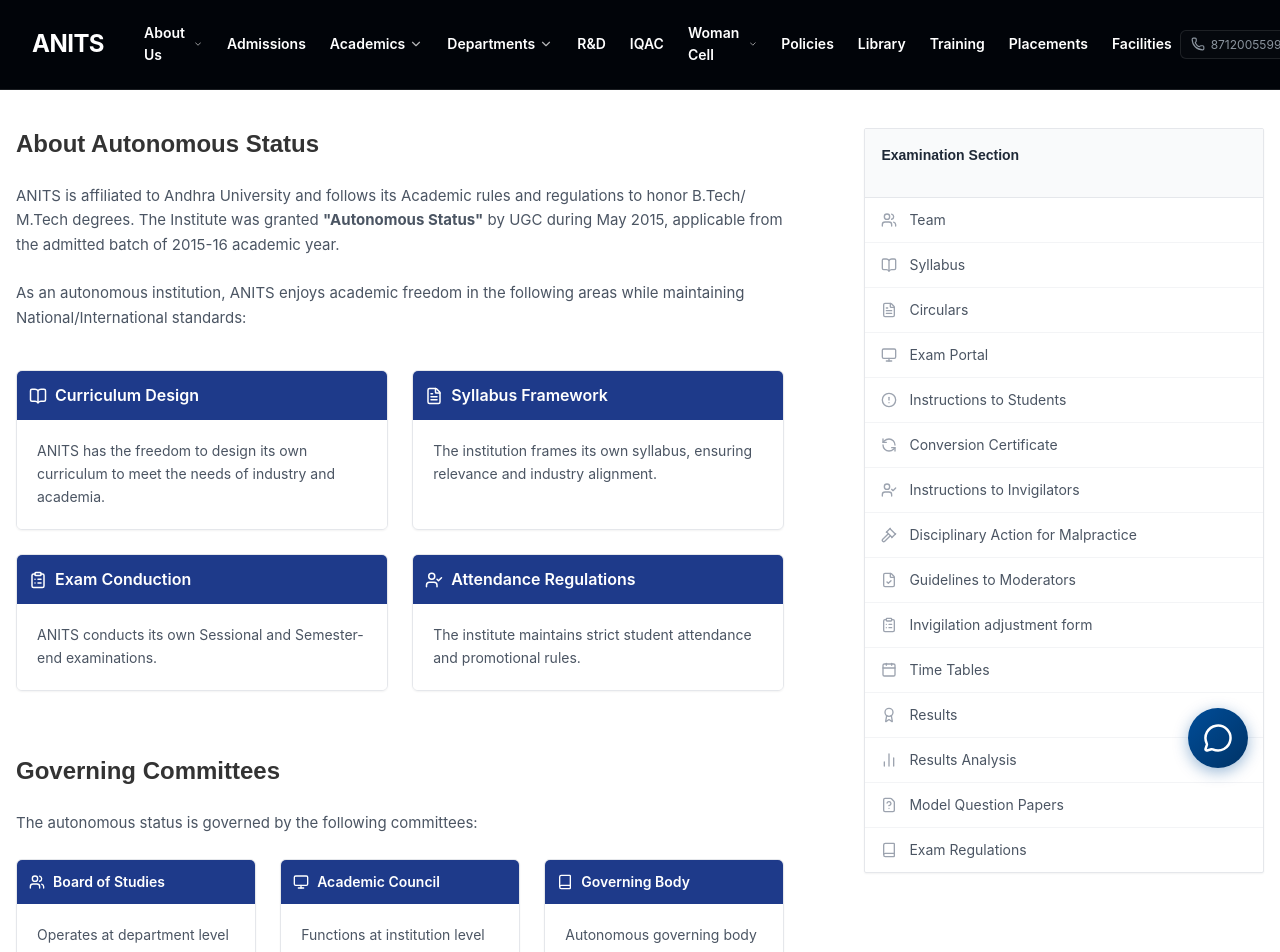
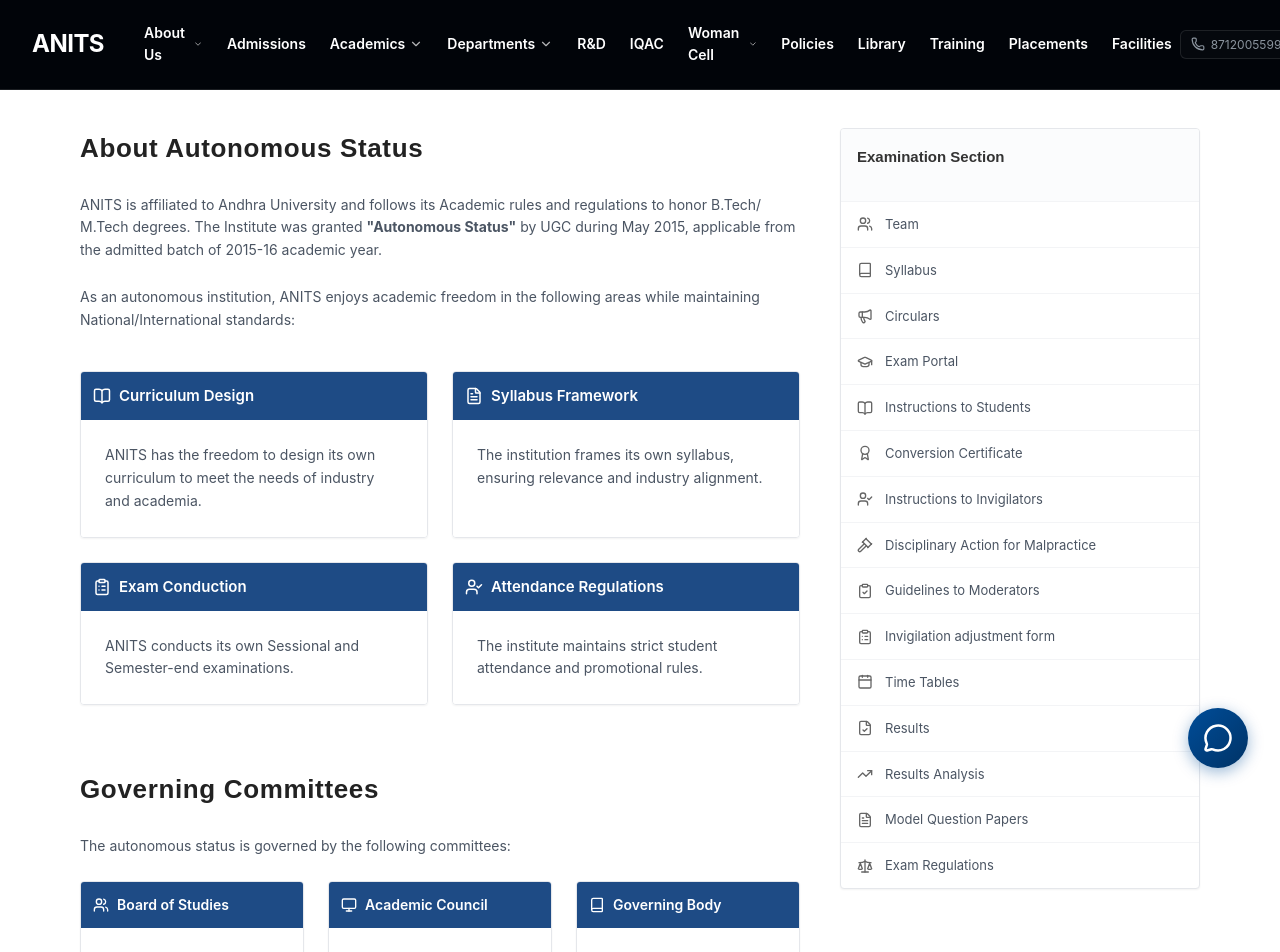
Before and after one commit to sandeep-kumar-270904/anits-college-website-, a React app in the folder frontend/: page /academics/exams in a window 1280 px wide. Shown: the top 952 px of the page. Built offline with nearby package versions, Linux system fonts and the light colour scheme; the HTML template or start-up script is replaced by a standard one.

Commit message:
feat: perfect Exam Section page layout and icons according to screenshot

```diff
--- a/frontend/src/pages/ExamSection.jsx
+++ b/frontend/src/pages/ExamSection.jsx
@@ -2,116 +2,117 @@ import React from 'react';
 import { Helmet } from 'react-helmet-async';
 import { Link } from 'react-router-dom';
 import {
-  Users, BookOpen, FileText, Monitor, AlertCircle,
-  RefreshCcw, UserCheck, Gavel, FileCheck, ClipboardList,
-  Calendar, Award, BarChart2, FileQuestion, Book
+  Users, Book, Megaphone, GraduationCap, BookOpen,
+  Award, UserCheck, Gavel, ClipboardCheck, ClipboardList,
+  Calendar, FileCheck, TrendingUp, FileText, Scale,
+  Monitor
 } from 'lucide-react';
 
 const ExamSection = () => {
   const sidebarLinks = [
     { name: 'Team', icon: <Users size={16} /> },
-    { name: 'Syllabus', icon: <BookOpen size={16} /> },
-    { name: 'Circulars', icon: <FileText size={16} /> },
-    { name: 'Exam Portal', icon: <Monitor size={16} /> },
-    { name: 'Instructions to Students', icon: <AlertCircle size={16} /> },
-    { name: 'Conversion Certificate', icon: <RefreshCcw size={16} /> },
+    { name: 'Syllabus', icon: <Book size={16} /> },
+    { name: 'Circulars', icon: <Megaphone size={16} /> },
+    { name: 'Exam Portal', icon: <GraduationCap size={16} /> },
+    { name: 'Instructions to Students', icon: <BookOpen size={16} /> },
+    { name: 'Conversion Certificate', icon: <Award size={16} /> },
     { name: 'Instructions to Invigilators', icon: <UserCheck size={16} /> },
     { name: 'Disciplinary Action for Malpractice', icon: <Gavel size={16} /> },
-    { name: 'Guidelines to Moderators', icon: <FileCheck size={16} /> },
+    { name: 'Guidelines to Moderators', icon: <ClipboardCheck size={16} /> },
     { name: 'Invigilation adjustment form', icon: <ClipboardList size={16} /> },
     { name: 'Time Tables', icon: <Calendar size={16} /> },
-    { name: 'Results', icon: <Award size={16} /> },
-    { name: 'Results Analysis', icon: <BarChart2 size={16} /> },
-    { name: 'Model Question Papers', icon: <FileQuestion size={16} /> },
-    { name: 'Exam Regulations', icon: <Book size={16} /> },
+    { name: 'Results', icon: <FileCheck size={16} /> },
+    { name: 'Results Analysis', icon: <TrendingUp size={16} /> },
+    { name: 'Model Question Papers', icon: <FileText size={16} /> },
+    { name: 'Exam Regulations', icon: <Scale size={16} /> },
   ];
 
   return (
-    <div className="font-sans min-h-screen bg-white pt-[80px]">
+    <div className="font-sans min-h-screen bg-white pt-[80px] pb-20">
       <Helmet>
         <title>Examination Section | ANITS</title>
       </Helmet>
 
-      <div className="max-w-7xl mx-auto px-4 py-12 flex flex-col lg:flex-row gap-12">
+      <div className="max-w-6xl mx-auto px-4 py-12 flex flex-col lg:flex-row gap-10">
 
         {/* Main Content */}
-        <div className="w-full lg:w-2/3 lg:pr-8">
-          <h2 className="text-2xl font-bold text-[#333] mb-6 font-['Oswald',sans-serif]">About Autonomous Status</h2>
+        <div className="w-full lg:w-2/3">
+          <h2 className="text-[26px] font-bold text-[#222] mb-6 font-['Oswald',sans-serif] tracking-wide">About Autonomous Status</h2>
 
-          <p className="text-gray-600 leading-relaxed mb-6 text-[15px]">
+          <p className="text-gray-600 leading-relaxed mb-6 text-[14px]">
             ANITS is affiliated to Andhra University and follows its Academic rules and regulations to honor B.Tech/ M.Tech degrees.
             The Institute was granted <strong>"Autonomous Status"</strong> by UGC during May 2015, applicable from the admitted batch of 2015-16 academic year.
           </p>
-          <p className="text-gray-600 leading-relaxed mb-10 text-[15px]">
+          <p className="text-gray-600 leading-relaxed mb-10 text-[14px]">
             As an autonomous institution, ANITS enjoys academic freedom in the following areas while maintaining National/International standards:
           </p>
 
           <div className="grid grid-cols-1 md:grid-cols-2 gap-6 mb-16">
             {/* Cards */}
-            <div className="border border-gray-200 rounded-md overflow-hidden shadow-sm">
-              <div className="bg-[#1e3a8a] text-white p-3 font-semibold flex items-center gap-2">
+            <div className="border border-gray-200 rounded overflow-hidden shadow-sm flex flex-col">
+              <div className="bg-[#1e4b85] text-white p-3 font-semibold flex items-center gap-2 text-[15px]">
                 <BookOpen size={18} /> Curriculum Design
               </div>
-              <div className="p-5 text-gray-600 text-sm leading-relaxed bg-white">
+              <div className="p-6 text-gray-600 text-[14px] leading-relaxed bg-white flex-grow">
                 ANITS has the freedom to design its own curriculum to meet the needs of industry and academia.
               </div>
             </div>
 
-            <div className="border border-gray-200 rounded-md overflow-hidden shadow-sm">
-              <div className="bg-[#1e3a8a] text-white p-3 font-semibold flex items-center gap-2">
+            <div className="border border-gray-200 rounded overflow-hidden shadow-sm flex flex-col">
+              <div className="bg-[#1e4b85] text-white p-3 font-semibold flex items-center gap-2 text-[15px]">
                 <FileText size={18} /> Syllabus Framework
               </div>
-              <div className="p-5 text-gray-600 text-sm leading-relaxed bg-white">
+              <div className="p-6 text-gray-600 text-[14px] leading-relaxed bg-white flex-grow">
                 The institution frames its own syllabus, ensuring relevance and industry alignment.
               </div>
             </div>
 
-            <div className="border border-gray-200 rounded-md overflow-hidden shadow-sm">
-              <div className="bg-[#1e3a8a] text-white p-3 font-semibold flex items-center gap-2">
+            <div className="border border-gray-200 rounded overflow-hidden shadow-sm flex flex-col">
+              <div className="bg-[#1e4b85] text-white p-3 font-semibold flex items-center gap-2 text-[15px]">
                 <ClipboardList size={18} /> Exam Conduction
               </div>
-              <div className="p-5 text-gray-600 text-sm leading-relaxed bg-white">
+              <div className="p-6 text-gray-600 text-[14px] leading-relaxed bg-white flex-grow">
                 ANITS conducts its own Sessional and Semester-end examinations.
               </div>
             </div>
 
-            <div className="border border-gray-200 rounded-md overflow-hidden shadow-sm">
-              <div className="bg-[#1e3a8a] text-white p-3 font-semibold flex items-center gap-2">
+            <div className="border border-gray-200 rounded overflow-hidden shadow-sm flex flex-col">
+              <div className="bg-[#1e4b85] text-white p-3 font-semibold flex items-center gap-2 text-[15px]">
                 <UserCheck size={18} /> Attendance Regulations
               </div>
-              <div className="p-5 text-gray-600 text-sm leading-relaxed bg-white">
+              <div className="p-6 text-gray-600 text-[14px] leading-relaxed bg-white flex-grow">
                 The institute maintains strict student attendance and promotional rules.
               </div>
             </div>
           </div>
 
-          <h2 className="text-2xl font-bold text-[#333] mb-6 font-['Oswald',sans-serif]">Governing Committees</h2>
-          <p className="text-gray-600 mb-6 text-[15px]">The autonomous status is governed by the following committees:</p>
+          <h2 className="text-[26px] font-bold text-[#222] mb-6 font-['Oswald',sans-serif] tracking-wide">Governing Committees</h2>
+          <p className="text-gray-600 mb-6 text-[14px]">The autonomous status is governed by the following committees:</p>
 
           <div className="grid grid-cols-1 md:grid-cols-3 gap-6">
-            <div className="border border-gray-200 rounded-md overflow-hidden shadow-sm h-full flex flex-col">
-              <div className="bg-[#1e3a8a] text-white p-3 font-semibold flex items-center gap-2 text-sm">
+            <div className="border border-gray-200 rounded overflow-hidden shadow-sm flex flex-col">
+              <div className="bg-[#1e4b85] text-white p-3 font-semibold flex items-center gap-2 text-[14px]">
                 <Users size={16} /> Board of Studies
               </div>
-              <div className="p-5 text-gray-600 text-sm leading-relaxed bg-white flex-grow">
+              <div className="p-5 text-gray-600 text-[13px] leading-relaxed bg-white flex-grow">
                 Operates at department level to ensure curriculum and syllabus relevance.
               </div>
             </div>
 
-            <div className="border border-gray-200 rounded-md overflow-hidden shadow-sm h-full flex flex-col">
-              <div className="bg-[#1e3a8a] text-white p-3 font-semibold flex items-center gap-2 text-sm">
+            <div className="border border-gray-200 rounded overflow-hidden shadow-sm flex flex-col">
+              <div className="bg-[#1e4b85] text-white p-3 font-semibold flex items-center gap-2 text-[14px]">
                 <Monitor size={16} /> Academic Council
               </div>
-              <div className="p-5 text-gray-600 text-sm leading-relaxed bg-white flex-grow">
+              <div className="p-5 text-gray-600 text-[13px] leading-relaxed bg-white flex-grow">
                 Functions at institution level to approve academic policies and procedures.
               </div>
             </div>
 
-            <div className="border border-gray-200 rounded-md overflow-hidden shadow-sm h-full flex flex-col">
-              <div className="bg-[#1e3a8a] text-white p-3 font-semibold flex items-center gap-2 text-sm">
+            <div className="border border-gray-200 rounded overflow-hidden shadow-sm flex flex-col">
+              <div className="bg-[#1e4b85] text-white p-3 font-semibold flex items-center gap-2 text-[14px]">
                 <Book size={16} /> Governing Body
               </div>
-              <div className="p-5 text-gray-600 text-sm leading-relaxed bg-white flex-grow">
+              <div className="p-5 text-gray-600 text-[13px] leading-relaxed bg-white flex-grow">
                 Autonomous governing body that provides strategic direction and oversight.
               </div>
             </div>
@@ -121,18 +122,18 @@ const ExamSection = () => {
 
         {/* Right Sidebar */}
         <div className="w-full lg:w-1/3">
-          <div className="bg-white border border-gray-200 shadow-sm rounded-sm overflow-hidden sticky top-[100px]">
-            <div className="bg-gray-50 p-4 border-b border-gray-200">
-              <h3 className="font-bold text-gray-800 text-sm">Examination Section</h3>
+          <div className="bg-white border border-gray-200 shadow-sm rounded overflow-hidden sticky top-[100px]">
+            <div className="p-4 border-b border-gray-100 bg-[#fbfcfd]">
+              <h3 className="font-bold text-[#333] text-[15px]">Examination Section</h3>
             </div>
             <div className="flex flex-col">
               {sidebarLinks.map((link, index) => (
                 <Link
                   key={index}
                   to="#"
-                  className={`px-4 py-3 text-sm text-gray-600 hover:text-blue-600 hover:bg-gray-50 transition-colors flex items-center gap-3 ${index !== sidebarLinks.length - 1 ? 'border-b border-gray-100' : ''}`}
+                  className={`px-4 py-3 text-[13px] text-gray-600 hover:text-[#1e4b85] hover:bg-[#f4f7fb] transition-colors flex items-center gap-3 ${index !== sidebarLinks.length - 1 ? 'border-b border-gray-100' : ''}`}
                 >
-                  <span className="text-gray-400">{link.icon}</span>
+                  <span className="text-[#666]">{link.icon}</span>
                   {link.name}
                 </Link>
               ))}
```
